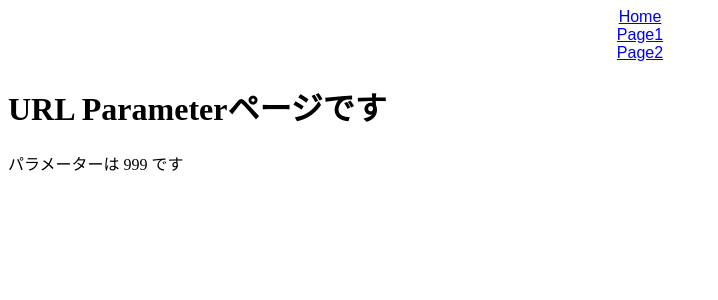
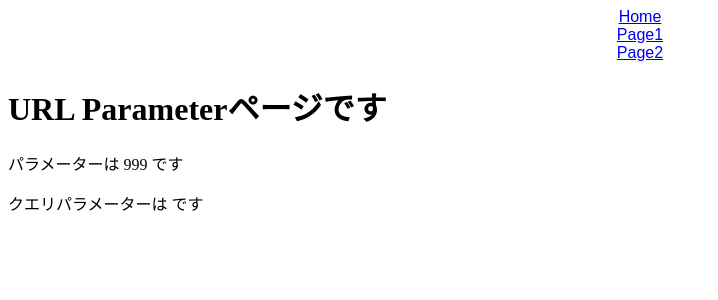
Before and after one commit to takizawazaku/codesandbox-react-stepup-router, a React (Create React App) app: page /page2/999 in a window 1280 px wide. Shown: the top 300 px of the page, without its empty margins (0-718 px from the left). Built offline with nearby package versions, Linux system fonts and the light colour scheme.

Commit message:
クエリパラメータを扱う

```diff
--- a/src/Page2.jsx
+++ b/src/Page2.jsx
@@ -5,6 +5,8 @@
     <div>
       <h1>Page2ページです</h1>
       <Link to="/page2/999">URL Parameter</Link>
+      <br />
+      <Link to="/page2/999?name=hogehoge">Query Parameter</Link>
     </div>
   );
 };
--- a/src/UrlParameter.jsx
+++ b/src/UrlParameter.jsx
@@ -1,11 +1,14 @@
-import { useParams } from "react-router-dom";
+import { useParams, useLocation } from "react-router-dom";
 
 export const UrlParameter = () => {
   const { id } = useParams();
+  const { search } = useLocation();
+  const query = new URLSearchParams(search);
   return (
     <div>
       <h1>URL Parameterページです</h1>
       <p>パラメーターは {id} です</p>
+      <p>クエリパラメーターは {query.get("name")} です</p>
     </div>
   );
 };
```
